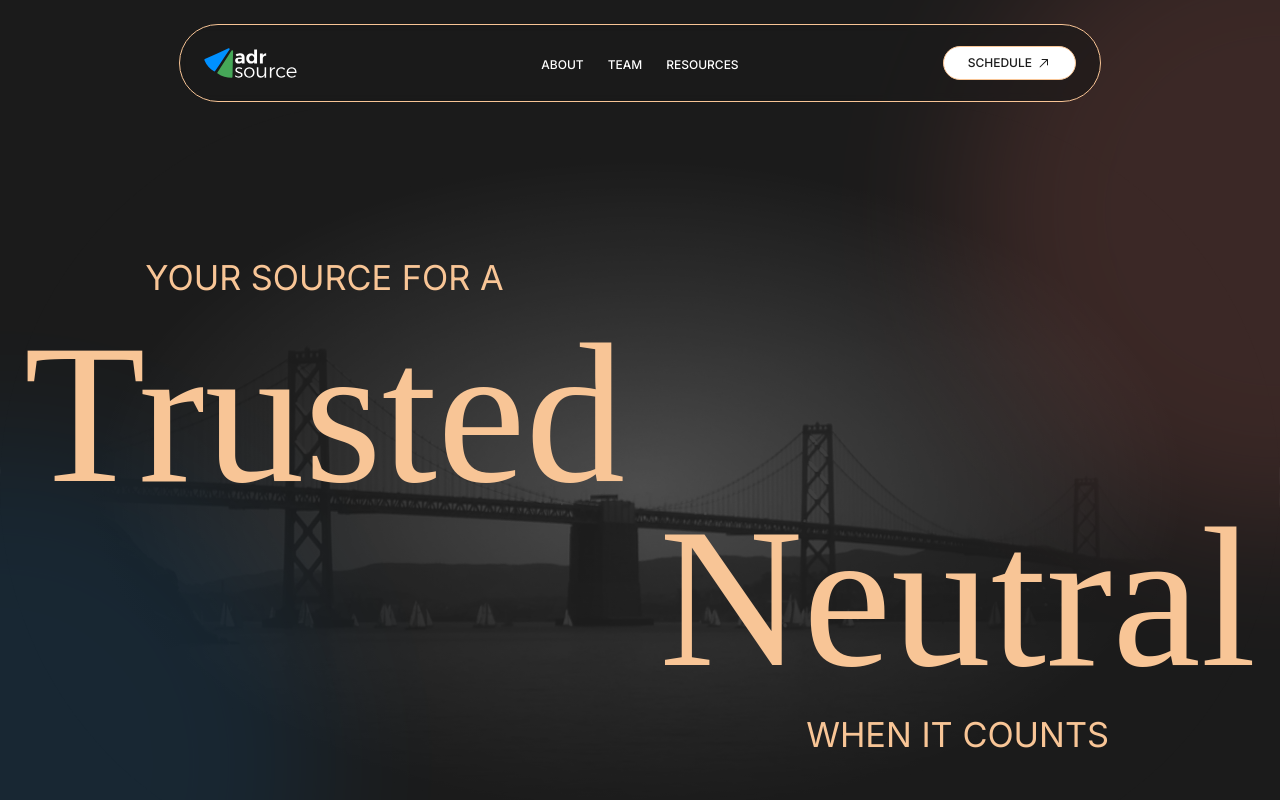
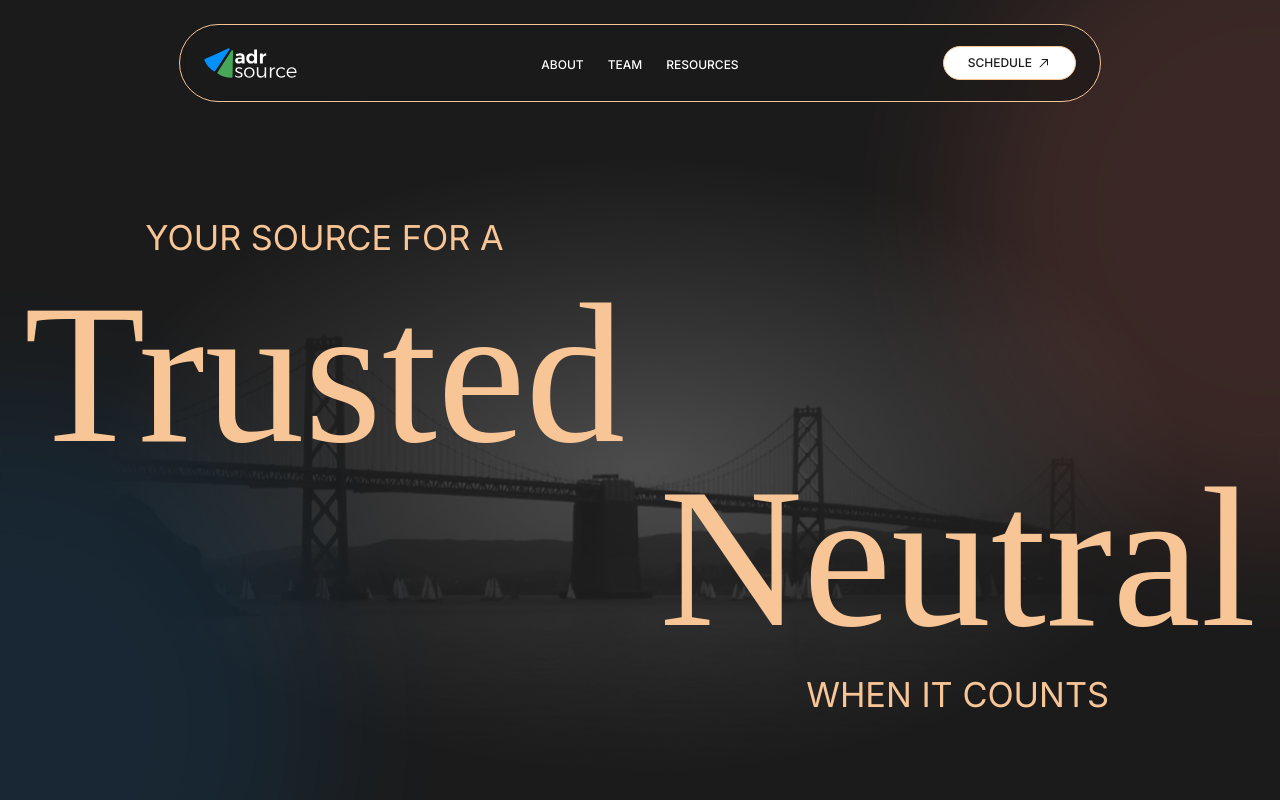
Before and after one commit to ADRSource/adr-source-v2, a Next.js app: page / in a window 1280 px wide. Shown: the top 800 px of the page. Built offline with nearby package versions, Linux system fonts and the light colour scheme; a web font is replaced by a local one.

Commit message:
fix: unneeded stack in hero

```diff
--- a/src/app/components/blocks/block-hero.tsx
+++ b/src/app/components/blocks/block-hero.tsx
@@ -4,7 +4,7 @@ import { createFluidValue } from 'tailwind/create-fluid-value';
 export function BlockHero() {
 	return (
 		<section className="w-full">
-			<div className="relative overflow-x-clip py-6 stack-y-3">
+			<div className="relative overflow-x-clip py-6">
 				<h1 className="sr-only relative z-10">ADR Source</h1>
 				<p className="relative z-20 whitespace-nowrap px-2 stack-y-2">
 					<span className="relative w-min items-center stack-y-3">
```
